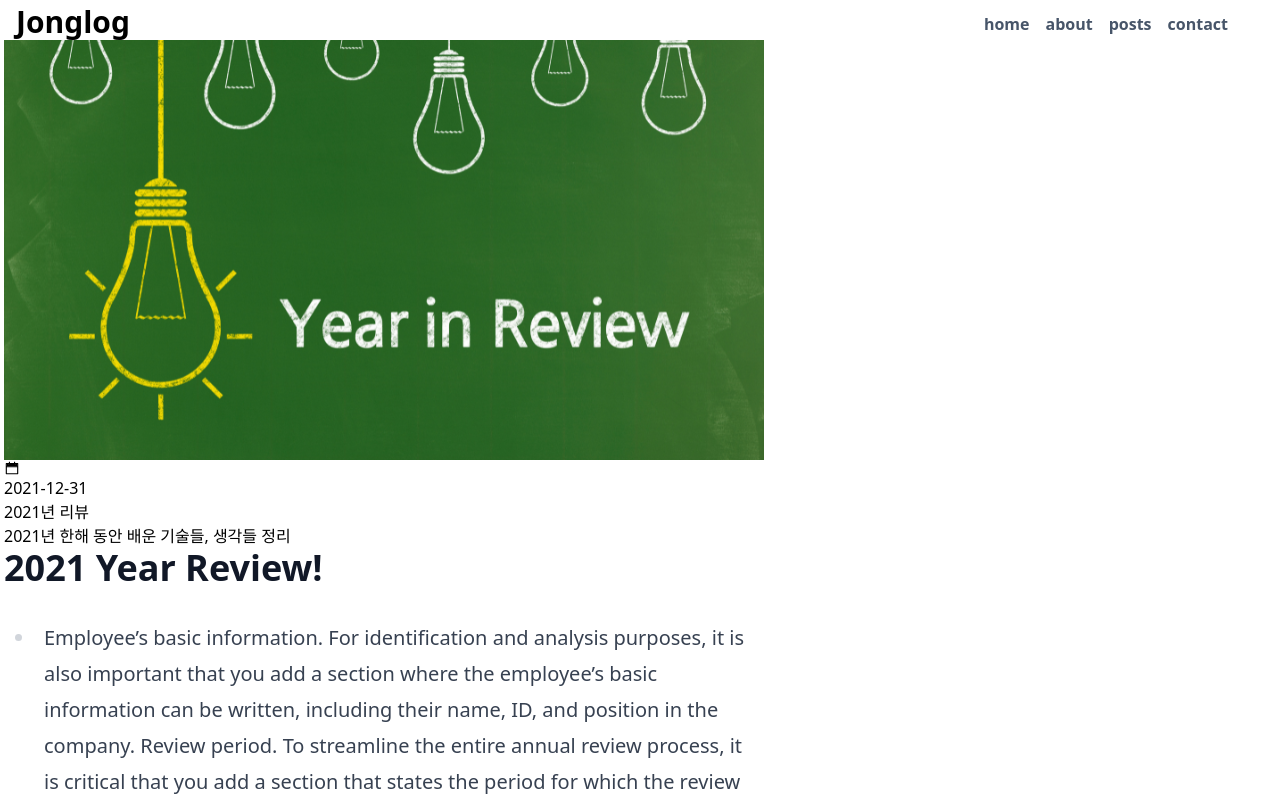
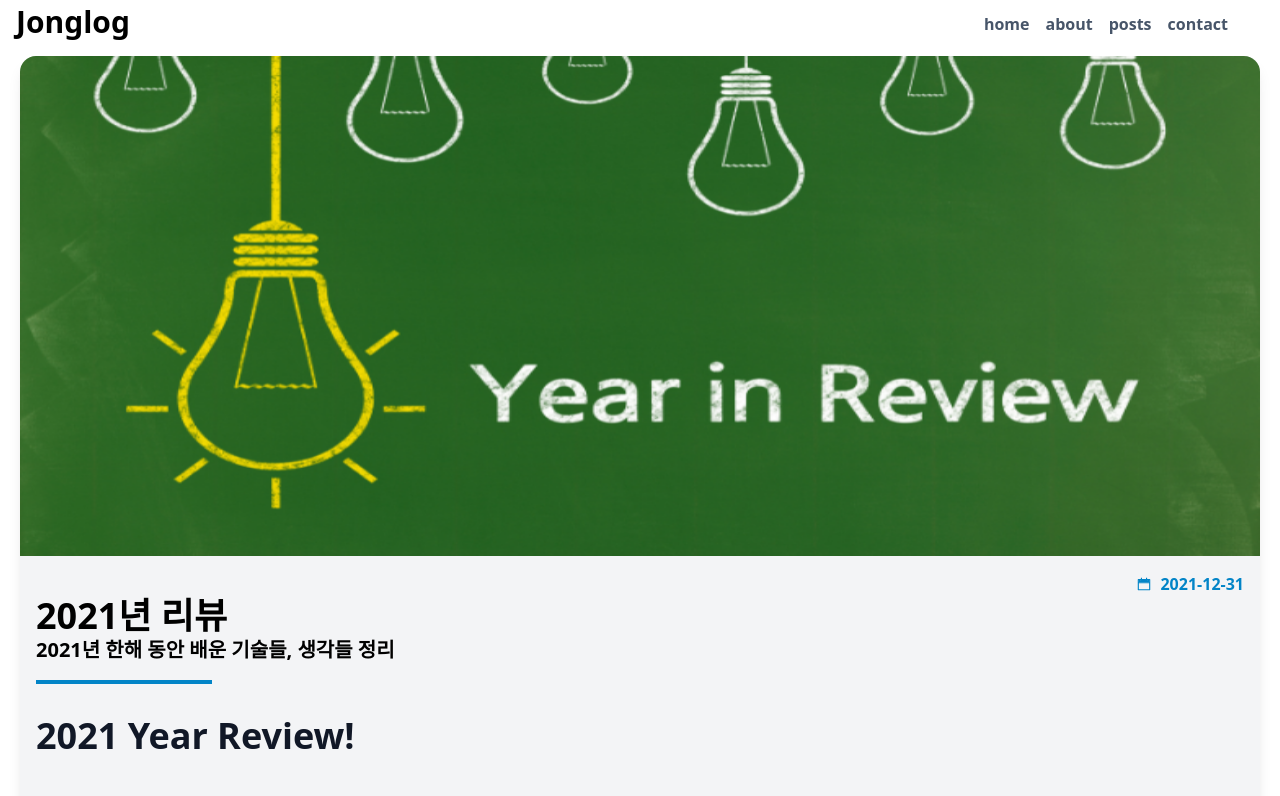
Before and after one commit to Amjong/jonglog, a Next.js app: page /posts/review-2021 in a window 1280 px wide. Shown: the top 796 px of the page. Built offline with nearby package versions, Linux system fonts and the light colour scheme.

Commit message:
src/app/posts : Styling post page

```diff
--- a/src/app/posts/[slug]/page.tsx
+++ b/src/app/posts/[slug]/page.tsx
@@ -19,20 +19,22 @@
   }) as post;
   const TargetMd = fetchTargetPost(path);
   return (
-    <article>
+    <article className='rounded-2xl overflow-hidden bg-gray-100 shadow-lg m-4'>
       <Image
+        className='w-full h-1/5 max-h-[500px]'
         src={`/images/posts/${path}.png`}
         alt={title}
         width={760}
         height={420}
       />
-      <section>
-        <div>
+      <section className='flex flex-col p-4'>
+        <div className='flex items-center self-end text-sky-600'>
           <AiTwotoneCalendar />
-          <p>{date.toString()}</p>
+          <p className='font-semibold ml-2'>{date.toString()}</p>
         </div>
-        <h1>{title}</h1>
-        <p>{description}</p>
+        <h1 className='text-4xl font-bold'>{title}</h1>
+        <p className='text-xl font-bold'>{description}</p>
+        <div className='w-44 border-2 border-sky-600 mt-4 mb-8'></div>
         <MarkdownView post={TargetMd} />
       </section>
     </article>
```
